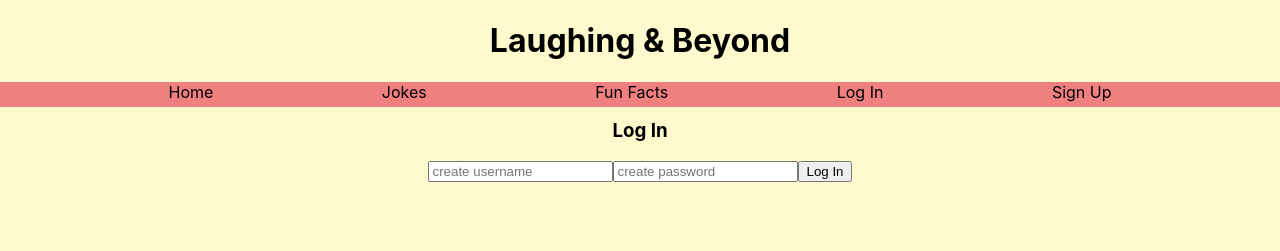
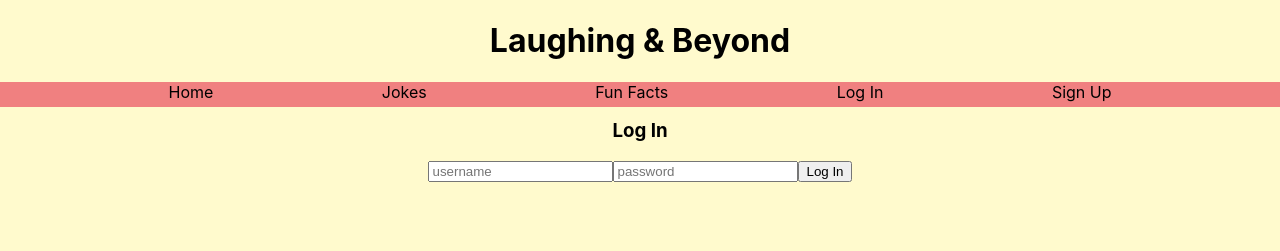
Before and after one commit to aflack143/laughing-beyond-frontend, a React (Create React App) app in the folder laughing-beyond/: page /login in a window 1280 px wide. Shown: the top 251 px of the page. Built offline with nearby package versions, Linux system fonts and the light colour scheme; no server answers.

Commit message:
Updated Loggin

```diff
--- a/laughing-beyond/src/components/Login.js
+++ b/laughing-beyond/src/components/Login.js
@@ -41,8 +41,8 @@ class Login extends Component {
             <div>
                 <h3>Log In</h3>
                 <form onSubmit={this.handleSubmit}>
-                    <input onChange={this.handleOnChange} type='text' name='username' placeholder='create username' />
-                    <input onChange={this.handleOnChange} type='password' name='password' placeholder='create password' />
+                    <input onChange={this.handleOnChange} type='text' name='username' placeholder='username' />
+                    <input onChange={this.handleOnChange} type='password' name='password' placeholder='password' />
                     <input type='submit' value='Log In'/>
                 </form>
             </div>
```
